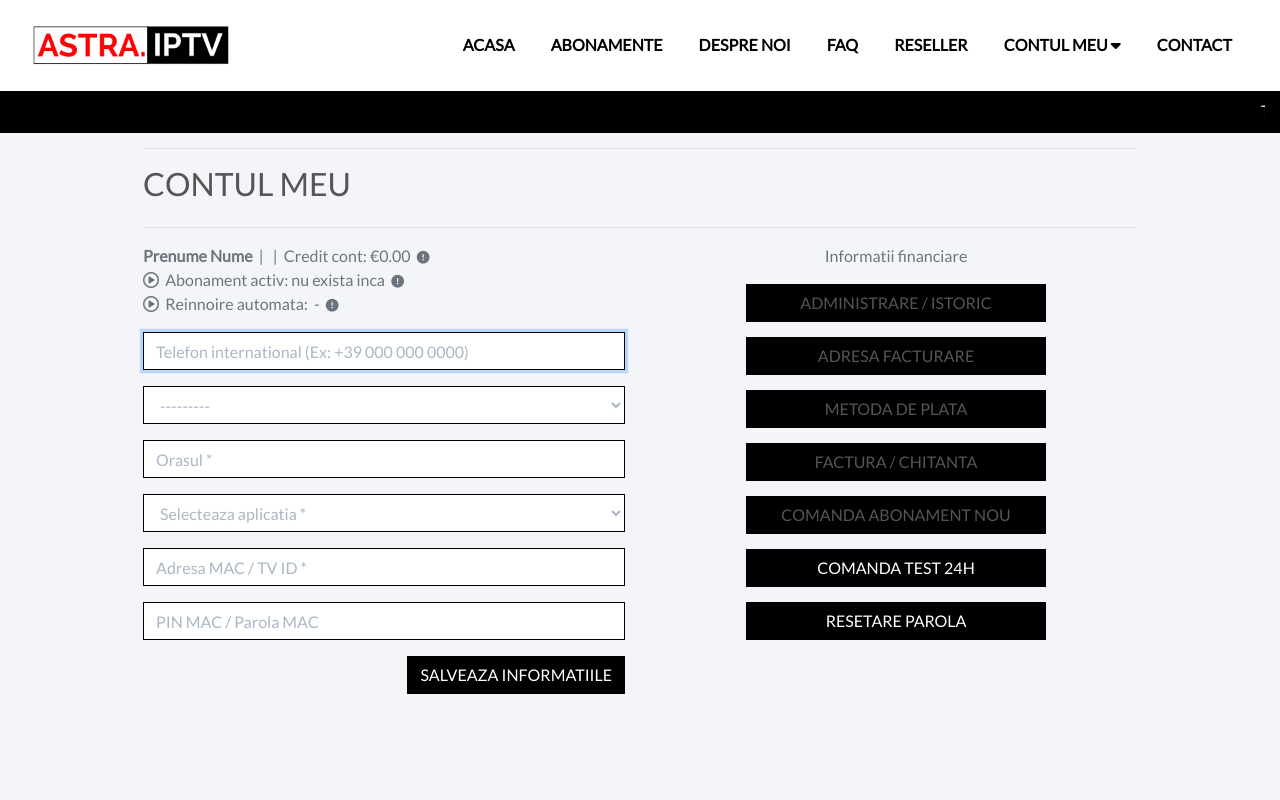
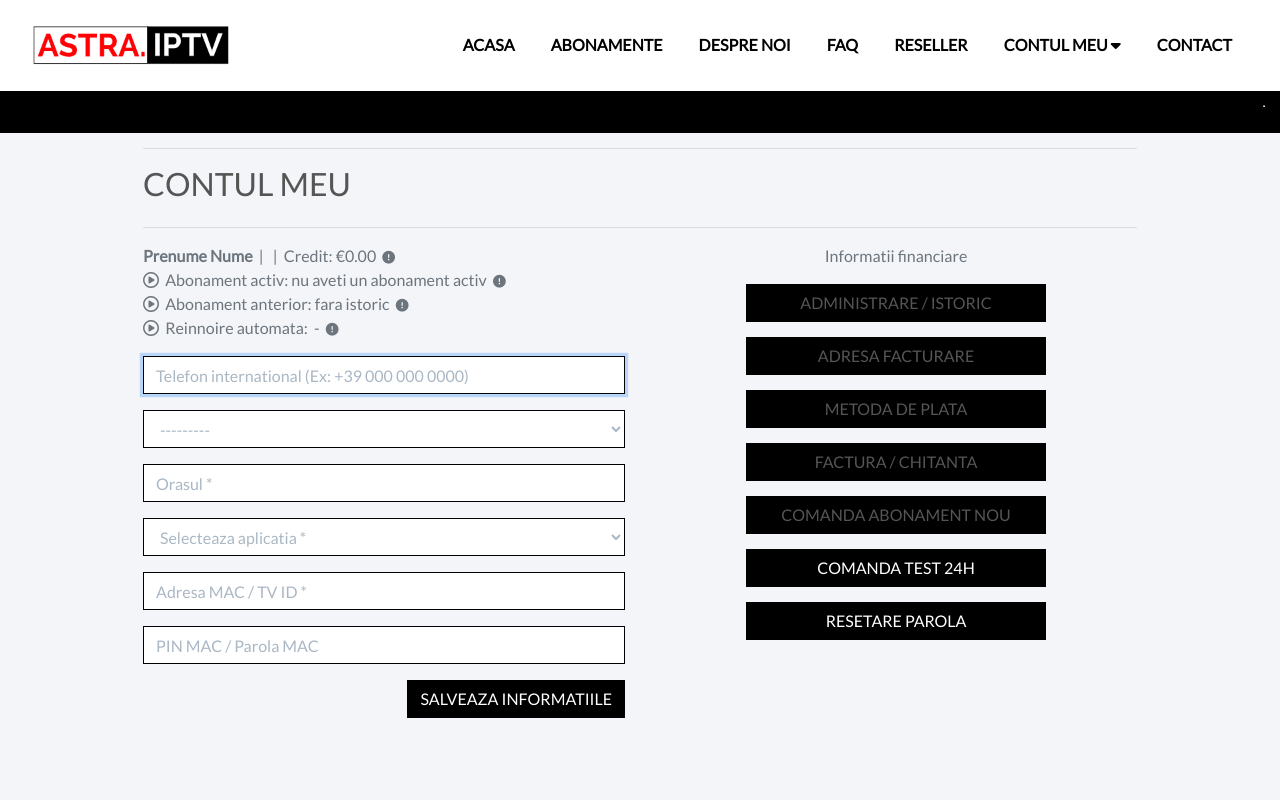
Before and after one commit to iulianpro/astra, a Django app: template profiles/templates/profiles/profile.html in a window 1280 px wide. Run offline with Django 3.2, Linux system fonts and the light colour scheme; the template is opened without the code that fills it: values that come from a table or form of the project are taken from there, others are empty; some libraries are stand-ins or nearby versions.

Commit message:
added last subscription info

```diff
--- a/profiles/templates/profiles/profile.html
+++ b/profiles/templates/profiles/profile.html
@@ -27,33 +27,43 @@
         <div class="col-12 col-lg-6">
             <p class="text-muted mb-0"><strong>{% if fname %} {{ fname }} {% else %} Prenume {% endif %}
                     {% if lname %}{{ lname }} {% else %} Nume {% endif %}</strong> &nbsp;|&nbsp; {{ email }}
-                &nbsp;|&nbsp; Credit cont: {% if balance %}€{{ balance|floatformat:2 }}{% else %}€0.00 {% endif %}
+                &nbsp;|&nbsp; Credit: {% if balance %}€{{ balance|floatformat:2 }}{% else %}€0.00 {% endif %}
                 &nbsp;<small><i class=" fas fa-exclamation-circle" data-toggle="tooltip" data-placement="right"
-                        title="Utilizat pentru reinnoirea abonamentului daca aceasta este activata"></i></small>
+                        title="Utilizat pentru reinnoirea abonamentului daca optiunea este activata"></i></small>
             </p>
 
             {% if b %}
-            <p class="text-muted mb-0"><i class="far fa-play-circle"></i> &nbsp;Abonament: {{ b }}
+            <p class="text-muted mb-0"><i class="far fa-play-circle"></i> &nbsp;Abonament activ: {{ b }}
                 luni, activat la {{ c }}, valabil pana la {{ d }} &nbsp;<small><i
                         class="text-mutted fas fa-exclamation-circle" data-toggle="tooltip" data-placement="right"
-                        title="Perioada de valabilitate a abonamentului"></i></small>
+                        title="Perioada de valabilitate a abonamentului activ"></i></small>
             </p>
             {% else %}
-            <p class="text-muted mb-0"><i class="far fa-play-circle"></i> &nbsp;Abonament activ: nu exista
-                inca &nbsp;<small><i class="text-mutted fas fa-exclamation-circle" data-toggle="tooltip"
-                        data-placement="right" title="Perioada de valabilitate a abonamentului"></i></small>
+            <p class="text-muted mb-0"><i class="far fa-play-circle"></i> &nbsp;Abonament activ: nu aveti un abonament
+                activ &nbsp;<small><i class="text-mutted fas fa-exclamation-circle" data-toggle="tooltip"
+                        data-placement="right" title="Perioada de valabilitate a abonamentului activ"></i></small>
+            </p>
+            {% endif %}
+
+            {% if last_created %}
+            <p class="text-muted mb-0"><i class="far fa-play-circle"></i> &nbsp;Abonament anterior: valabil de la
+                {{last_start }}, pana la {{ last_end }} &nbsp;<small><i class="text-mutted fas fa-exclamation-circle"
+                        data-toggle="tooltip" data-placement="right"
+                        title="Perioada de valabilitate a abonamentului precedent"></i></small>
+            </p>
+            {% else %}
+            <p class="text-muted mb-0"><i class="far fa-play-circle"></i> &nbsp;Abonament anterior: fara istoric
+                &nbsp;<small><i class="text-mutted fas fa-exclamation-circle" data-toggle="tooltip"
+                        data-placement="right" title="Perioada de valabilitate a abonamentului precedent"></i></small>
             </p>
             {% endif %}
 
             {% if this_status %}
-            <p class="text-muted mb-0"><i class="far fa-play-circle"></i> &nbsp;Reinnoire
-                automata:{% if this_status == 'ACTIVATA' %} <span class="text-success"> {{ this_status }} </span>
-                &nbsp;<small><i class="text-mutted fas fa-exclamation-circle" data-toggle="tooltip"
-                        data-placement="right"
-                        title="Activeaza reinnoirea automata din partea dreapta Administrare / Istoric"></i></small>
+            <p class="text-muted mb-0"><i class="far fa-play-circle"></i> &nbsp;Reinnoire automata:
+                {% if this_status == 'ACTIVATA' %} <span class="text-success"> {{ this_status }} </span>
                 {% else %} <span class="text-danger"> {{ this_status }} </span> &nbsp;<small><i
                         class="text-mutted fas fa-exclamation-circle" data-toggle="tooltip" data-placement="right"
-                        title="Activeaza reinnoirea automata din partea dreapta Administrare / Istoric"></i></small>
+                        title="Activeaza prin accesare Administrare / Istoric"></i></small>
                 {% endif %}
             </p>
             {% else %}
```
Also changed, not shown: profiles/views.py (+56 -11 lines).
